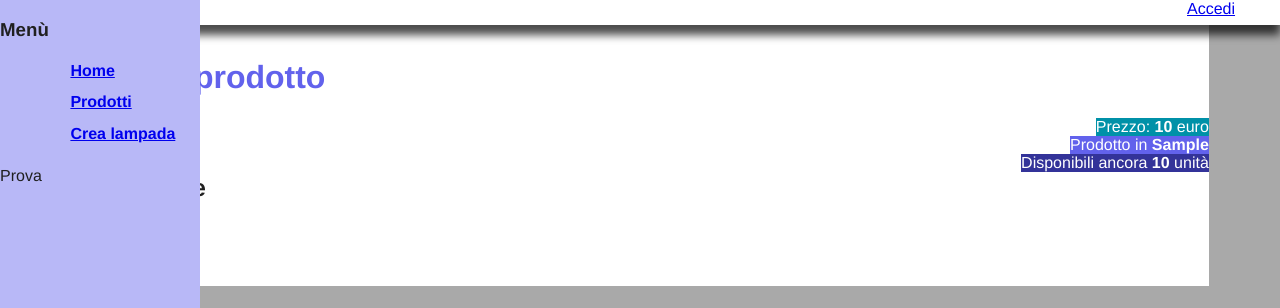
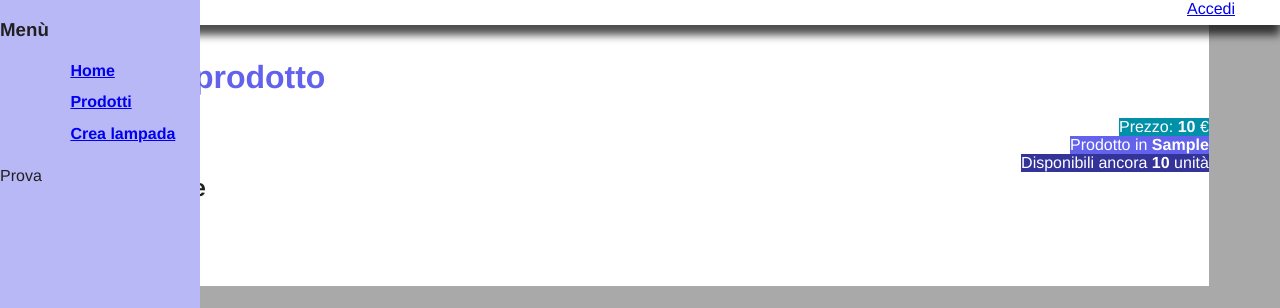
Before and after one commit to Polpetta/basidati2015, a PHP site: the page made by details.php in a window 1280 px wide. Shown: the top 308 px of the page. Run offline with PHP 8.4, Linux system fonts and the light colour scheme; tables that the repository leaves empty or names only in its code hold one stand-in row (values such as "Sample post").

Commit message:
Sostituito simbolo dell'euro.

```diff
--- a/details.php
+++ b/details.php
@@ -65,7 +65,7 @@ if (!isset($Pid)){
             </h1>
 
             <div id="cst">
-                Prezzo: <b><?php echo $product["Costo"];?></b> euro
+                Prezzo: <b><?php echo $product["Costo"];?></b> &euro;
             </div>
             <br>
             <div id="cat">
```
